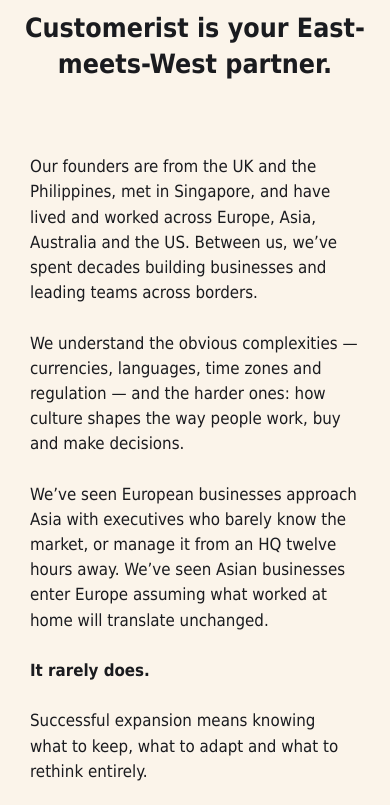
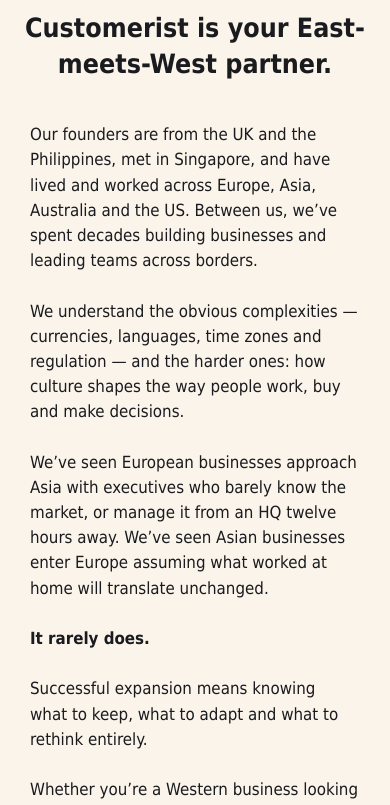
Before and after one commit to customerist/customerist.github.io, an Astro site: page / in a window 390 px wide. Shown: the part 7120-7925 px from the top of the page. Built offline with nearby package versions, Linux system fonts and the light colour scheme; Astro itself is replaced by a stand-in of ours; a web font is replaced by a local one.

Commit message:
fix(home): Widen East-meets-West text and stop globe drifting right (#12)
* fix(home): Widen East-meets-West text and stop globe drifting right

The row was a flex container whose w-container clearfix pseudo-elements
became invisible flex items, each taking a 48px gap. That indented the
text and pushed the globe right. Use a 2:1 grid instead.

Co-Authored-By: Claude Opus 5.5 <noreply@anthropic.com>
Claude-Session: https://claude.ai/code/session_01SU6gaEY2Fi623kDhcwtgyj

* fix(home): Widen East-meets-West row to 1280px with a capped globe column

Co-Authored-By: Claude Opus 5.5 <noreply@anthropic.com>
Claude-Session: https://claude.ai/code/session_01SU6gaEY2Fi623kDhcwtgyj

---------

Co-authored-by: Claude <noreply@anthropic.com>

```diff
--- a/src/styles/overrides.css
+++ b/src/styles/overrides.css
@@ -536,11 +536,27 @@ li {
   margin-top: 0;
 }
 
+/* East-meets-West: text and globe share the row as a two-column grid. As a flex
+   row, the w-container clearfix pseudo-elements became invisible items that each
+   took a gap, indenting the text and pushing the globe off to the right. */
 .container-32 {
-  max-width: 1140px;
+  display: grid;
+  grid-template-columns: minmax(0, 1fr) min(340px, 30%);
+  max-width: 1280px;
   margin-inline: auto;
-  gap: 48px;
+  gap: 56px;
   align-items: center;
+}
+
+.container-32::before,
+.container-32::after {
+  content: none;
+}
+
+.container-34,
+.container-35 {
+  max-width: none;
+  margin: 0;
 }
 
 @media (max-width: 991px) {
@@ -560,14 +576,8 @@ li {
   }
 
   .container-32 {
-    flex-direction: column;
+    grid-template-columns: minmax(0, 1fr);
     gap: 32px;
-  }
-
-  .container-34,
-  .container-35 {
-    max-width: 100%;
-    margin-left: 0;
   }
 }
 
```
